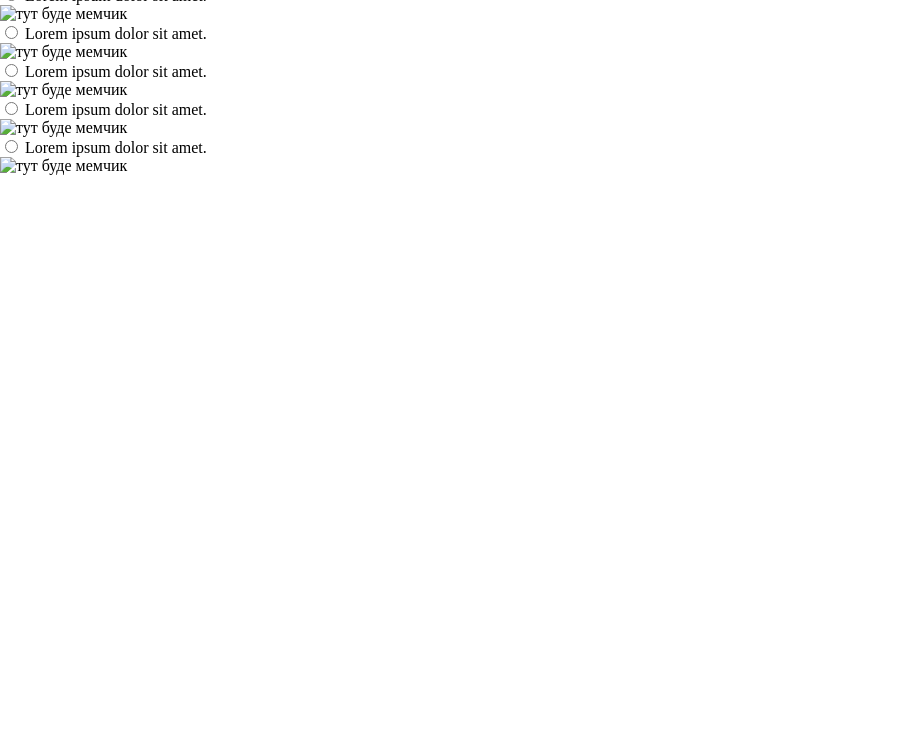
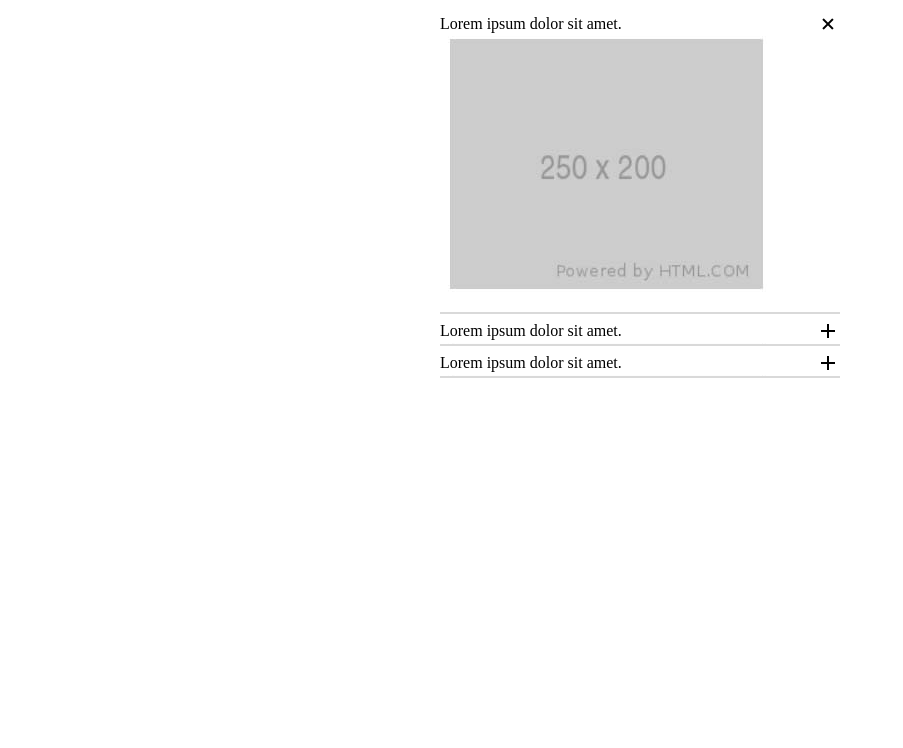
Before and after one commit to nikitariusov/cssBayan, a plain HTML site: page cssBayan/index.html in a window 1280 px wide. Shown: the part 52-800 px from the top of the page, without its empty margins (0-903 px from the left). Drawn offline with nearby package versions, Linux system fonts and the light colour scheme.

Commit message:
feat: добавлена логика (пт, 10 марта 2023, 22:22)

```diff
--- a/cssBayan/index.html
+++ b/cssBayan/index.html
@@ -5,48 +5,47 @@
     <meta http-equiv="X-UA-Compatible" content="IE=edge" />
     <meta name="viewport" content="width=device-width, initial-scale=1.0" />
     <link rel="stylesheet" href="reset.css" />
+    <link rel="stylesheet" href="https://fonts.googleapis.com/css2?family=Material+Symbols+Outlined:opsz,wght,FILL,GRAD@48,400,0,0"/>
     <link rel="stylesheet" href="style.css" />
     <title>CssBayan</title>
   </head>
   <body>
     <main>
-      <h1>CSS Bayan</h1>
       <div class="bayan">
+        <h1>CSS Bayan</h1>
+        <div class="bayan-item">
+          <input name="bayan" type="radio" id="first" checked/>
+          <label class="item-content" for="first">
+            <div class="item-title">
+              Lorem ipsum dolor sit amet.
+              <span class="item-btn material-symbols-outlined">add</span>
+            </div>
+            <img class="item-img" src="img/1.jpg" alt="тут буде мемчик">
+          </label>
+        </div>
+
         <div class="bayan-item">
           <input name="bayan" type="radio" id="first" />
-          <label for="first">Lorem ipsum dolor sit amet. <span></span></label>
-          <section class="bayan-item__content">
-            <img src="img/mem1" alt="тут буде мемчик" />
-          </section>
+          <label class="item-content" for="first">
+            <div class="item-title">
+              Lorem ipsum dolor sit amet.
+              <span class="item-btn material-symbols-outlined">add</span>
+            </div>
+            <img class="item-img" src="img/1.jpg" alt="тут буде мемчик">
+          </label>
         </div>
+
         <div class="bayan-item">
-          <input name="bayan" type="radio" id="second" />
-          <label for="second">Lorem ipsum dolor sit amet. <span></span></label>
-          <section class="bayan-item__content">
-            <img src="img/mem2" alt="тут буде мемчик" />
-          </section>
+          <input name="bayan" type="radio" id="first" />
+          <label class="item-content" for="first">
+            <div class="item-title">
+              Lorem ipsum dolor sit amet.
+              <span class="item-btn material-symbols-outlined">add</span>
+            </div>
+            <img class="item-img" src="img/1.jpg" alt="тут буде мемчик">
+          </label>
         </div>
-        <div class="bayan-item">
-          <input name="bayan" type="radio" id="third" />
-          <label for="third">Lorem ipsum dolor sit amet. <span></span></label>
-          <section class="bayan-item__content">
-            <img src="img/mem3" alt="тут буде мемчик" />
-          </section>
-        </div>
-        <div class="bayan-item">
-          <input name="bayan" type="radio" id="fourth" />
-          <label for="fourth">Lorem ipsum dolor sit amet. <span></span></label>
-          <section class="bayan-item__content">
-            <img src="img/mem4" alt="тут буде мемчик" />
-          </section>
-        </div>
-        <div class="bayan-item">
-          <input name="bayan" type="radio" id="fifth" />
-          <label for="fifth">Lorem ipsum dolor sit amet. <span></span></label>
-          <section class="bayan-item__content">
-            <img src="img/mem5" alt="тут буде мемчик" />
-          </section>
-        </div>
+
       </div>
     </main>
   </body>
--- a/cssBayan/style.css
+++ b/cssBayan/style.css
@@ -0,0 +1,63 @@
+.bayan {
+  width: 400px;
+  margin: 0 auto;
+}
+
+h1 {
+  padding-bottom: 5px;
+  border-bottom: 2px solid #d9d9d9;
+  margin-bottom: 20px;
+}
+
+.bayan-item {
+  width: 100%;
+  margin-bottom: 5px;
+  padding-bottom: 5px;
+  border-bottom: 2px solid #d9d9d9;
+  padding: 0;
+  position: relative;
+}
+
+.bayan-item input {
+  background-color: transparent;
+  border: none;
+  padding: 0;
+  margin: 0;
+  position: absolute;
+  width: 100%;
+  height: 100%;
+  cursor: pointer;
+  appearance: none;
+}
+
+.item-title {
+  display: flex;
+  justify-content: space-between;
+  align-items: center;
+}
+
+.item-content {
+  width: 100%;
+  display: block;
+  height: 25px;
+  overflow: hidden;
+  transition: all .2s;
+}
+
+.item-btn {
+  transition: all .2s;
+}
+
+.bayan-item :checked ~ .item-content,
+.bayan-item input:hover ~ .item-content {
+  height: 300px;
+}
+
+.bayan-item :checked ~ .item-content >
+  .item-title >
+  .item-btn,
+.bayan-item input:hover ~ .item-content >
+  .item-title >
+  .item-btn {
+  transform: rotate(45deg);
+}
```
Also changed, not shown: cssBayan/img/1.jpg (added).
